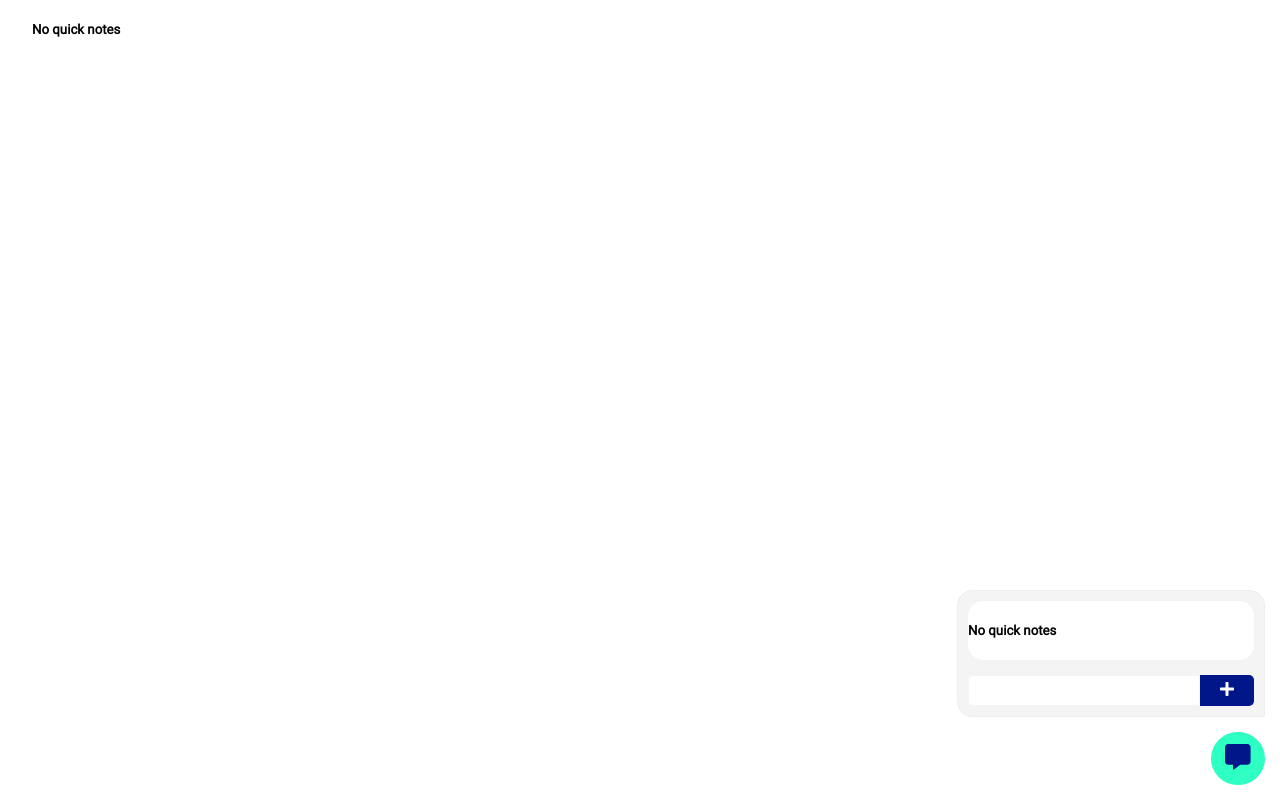
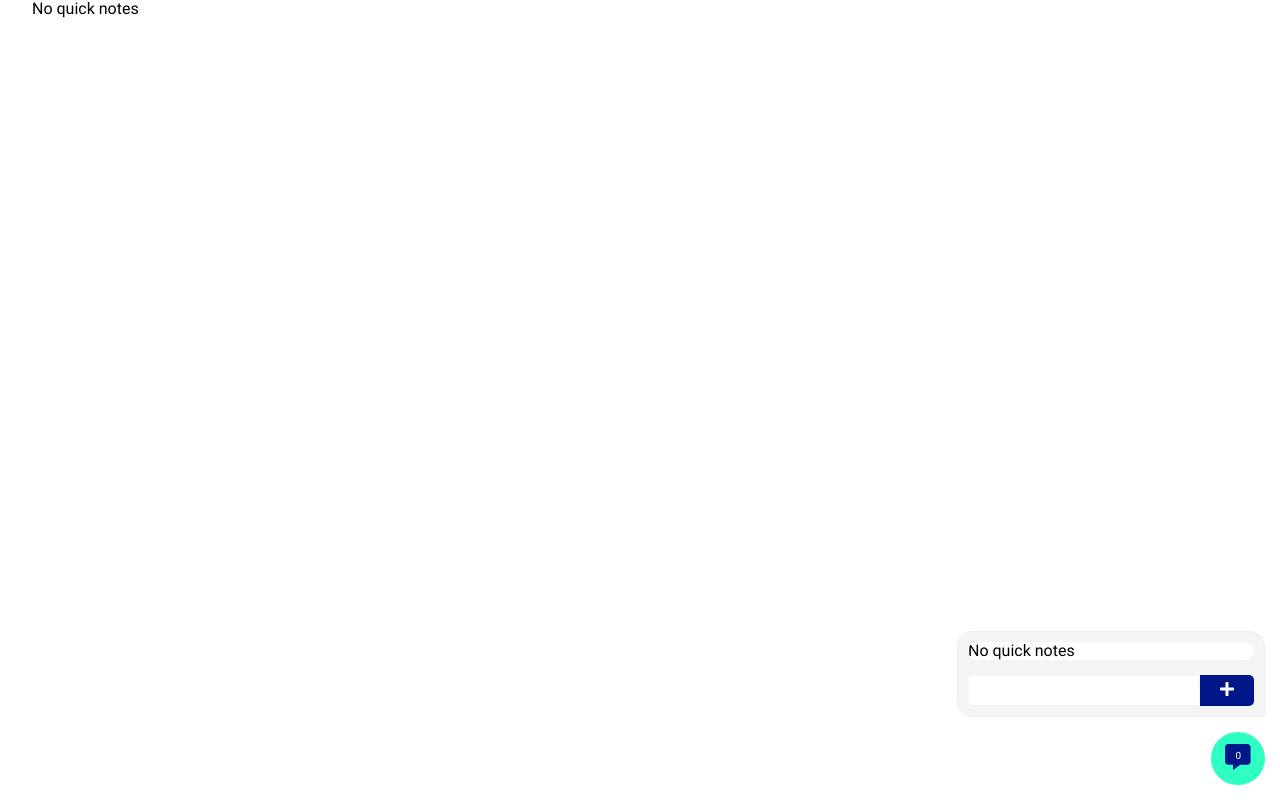
Before and after one commit to glauroqj/record-union, a Next.js app: page / in a window 1280 px wide. Built offline with nearby package versions, Linux system fonts and the light colour scheme.

Commit message:
add: count notes on fab

```diff
--- a/src/pages/index.js
+++ b/src/pages/index.js
@@ -20,13 +20,13 @@ class Home extends Component {
   }
 
   render() {
-    const { listLoading } = this.props.state.notes
+    const { list, listLoading } = this.props.state.notes
     return (
       <>
         <div className="container-fluid">
           {listLoading
             ? <Loader text="Loading..." />
-            : [<List key={1} />, <QuickNotes key={2} />]
+            : [<List key={1} />, <QuickNotes list={list} key={2} />]
           }
         </div>
       </>
--- a/src/styles/button.scss
+++ b/src/styles/button.scss
@@ -32,5 +32,19 @@
     background-color: $main-color;
     color: $secondary-color;
     font-size: 1.6em;
+    position: relative;
+
+    .total-notes {
+      font-size: 10px;
+      color: #fff;
+      position: absolute;
+      left: 0;
+      top: 18px;
+      right: 0px;
+
+      &.dots {
+
+      }
+    }
   }
 }
--- a/src/ui/Button/Button.js
+++ b/src/ui/Button/Button.js
@@ -14,6 +14,14 @@ class Button extends PureComponent {
     return ''
   }
 
+  showTotal = () => {
+    const { type, totalNotes } = this.props
+    const totalClass =  classNames('total-notes',{
+      dots: totalNotes >= 1000
+    })
+    if (type === 'balloon') return <div className={totalClass}>{totalNotes}</div>
+  }
+
   render() {
     const { type, click } = this.props
 
@@ -27,18 +35,21 @@ class Button extends PureComponent {
       <>
         <button className={btnClassName} type="button" onClick={click}>
           <FontAwesomeIcon icon={this.chooseIcon(type)} />
+          {this.showTotal()}
         </button>
       </>
     )
   }
 }
 
-Button.propTypes = {
-  type: PropTypes.string
+Button.defaultProps = {
+  totalNotes: 0
 }
 
-Button.defaultProps = {
-  type: ''
+Button.propTypes = {
+  type: PropTypes.string.isRequired,
+  click: PropTypes.func.isRequired,
+  totalNotes: PropTypes.number
 }
 
 export default Button
--- a/src/ui/ErrorBag/ErrorBag.js
+++ b/src/ui/ErrorBag/ErrorBag.js
@@ -6,7 +6,7 @@ const ErrorBag = props => (
     {props.errorbag.length > 0 && (
       <div className="errorbag">
         {props.errorbag.map((item, index) => (
-          <div>
+          <div key={index}>
             <span>{`${item} `}</span>
           </div>
         ))}
--- a/src/ui/List/List.js
+++ b/src/ui/List/List.js
@@ -38,7 +38,7 @@ class List extends Component {
         <div className={gridClass}>
           <div className={listClass}>
             {list.length === 0
-              ? <h5>No quick notes</h5>
+              ? <div className="no-notes">No quick notes</div>
               : <ListItem {...listItemProps} />
             }
           </div>
--- a/src/ui/QuickNotes/QuickNotes.js
+++ b/src/ui/QuickNotes/QuickNotes.js
@@ -1,4 +1,5 @@
 import React, { Component } from 'react'
+import PropTypes from 'prop-types'
 import classNames from 'classnames'
 
 import { Popup } from './'
@@ -17,6 +18,7 @@ class QuickNotes extends Component {
   }
 
   render() {
+    const { list } = this.props
     const { isCollapsed } = this.state
     const gridClass =classNames('col-lg-offset-9 col-xs-8 col-sm-8 col-md-6 col-lg-3')
 
@@ -27,7 +29,7 @@ class QuickNotes extends Component {
               {!isCollapsed && (
                   <Popup />
               )}
-              <Button type="balloon" click={this.tooglePopup} />
+              <Button type="balloon" totalNotes={list.length} click={this.tooglePopup} />
           </div>
         </div>
       </div>
@@ -35,4 +37,12 @@ class QuickNotes extends Component {
   }
 }
 
+QuickNotes.defaultProps = {
+  list: []
+}
+
+QuickNotes.propTypes = {
+  list: PropTypes.arrayOf(PropTypes.object)
+}
+
 export default QuickNotes
```
